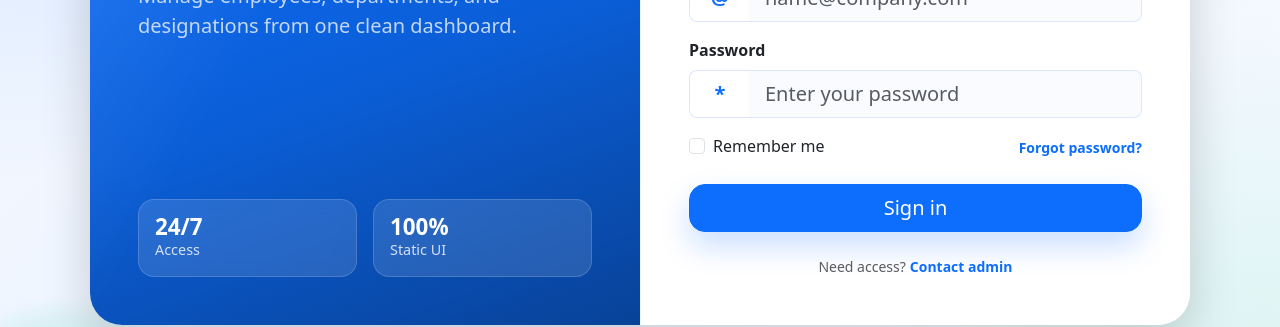
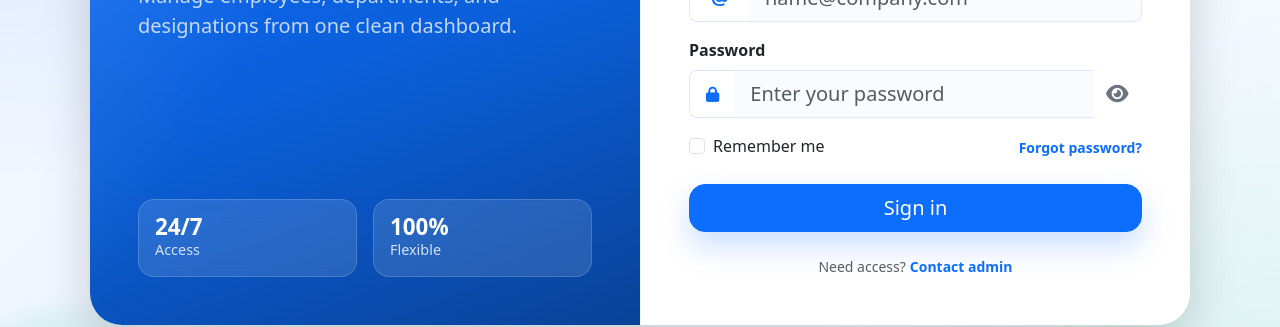
Before and after one commit to chandan9648/employee-management-app, an Angular app: page /login in a window 1280 px wide. Shown: the part 334-661 px from the top of the page. Built offline with nearby package versions, Linux system fonts and the light colour scheme.

Commit message:
feat: implement dashboard, designation management, and login pages with shared state service

```diff
--- a/src/app/pages/dashboard/dashboard.ts
+++ b/src/app/pages/dashboard/dashboard.ts
@@ -3,6 +3,7 @@ import { CommonModule } from '@angular/common';
 import { Router, RouterLink } from '@angular/router';
 import { EmployeeModel } from '../../models/Employee.model';
 import { Master } from '../../services/master';
+import { DesignationStateService } from '../../services/designation-state';
 
 @Component({
   selector: 'app-dashboard',
@@ -14,39 +15,34 @@ import { Master } from '../../services/master';
 export class Dashboard implements OnInit {
   private router = inject(Router);
   private masterService = inject(Master);
+  private designationState = inject(DesignationStateService);
 
   employees = signal<EmployeeModel[]>([]);
   departments = signal<any[]>([]);
-  designations = signal<any[]>([]);
   loggedUser = signal<EmployeeModel | null>(null);
+
+  // Live from shared service — updates instantly when Designation page changes anything
+  totalDesignations = this.designationState.count;
 
   totalEmployees = computed(() => this.employees().length);
   totalDepartments = computed(() => this.departments().length);
-  totalDesignations = computed(() => this.designations().length);
+
   recentEmployees = computed(() =>
     [...this.employees()]
       .sort((a, b) => new Date(b.createdDate).getTime() - new Date(a.createdDate).getTime())
       .slice(0, 5)
   );
 
-  // Chart bars: department employee count
-  deptChartData = computed(() => {
-    const emps = this.employees();
-    const depts = this.departments();
-    if (!depts.length) return [];
-
-    const max = Math.max(...depts.map(d => emps.filter(e => e.designationId === d.departmentId).length), 1);
-    return depts.slice(0, 6).map(d => {
-      const count = emps.filter(e => e.designationId === d.departmentId).length;
-      return { name: d.departmentName, count, pct: Math.max(8, Math.round((count / max) * 100)) };
-    });
-  });
-
   roleDistribution = computed(() => {
     const emps = this.employees();
+    if (!emps.length) return [];
     const roles: Record<string, number> = {};
     emps.forEach(e => { roles[e.role || 'Unknown'] = (roles[e.role || 'Unknown'] || 0) + 1; });
-    return Object.entries(roles).map(([role, count]) => ({ role, count, pct: Math.round((count / emps.length) * 100) }));
+    return Object.entries(roles).map(([role, count]) => ({
+      role,
+      count,
+      pct: Math.round((count / emps.length) * 100)
+    }));
   });
 
   ngOnInit() {
@@ -54,7 +50,7 @@ export class Dashboard implements OnInit {
     if (localData) this.loggedUser.set(JSON.parse(localData));
     this.loadEmployees();
     this.loadDepartments();
-    this.loadDesignations();
+    this.loadDesignationsFromApi();
   }
 
   private loadEmployees() {
@@ -74,21 +70,20 @@ export class Dashboard implements OnInit {
     });
   }
 
-  // Seed designations that mirror the Designation page's local data
-  private readonly seedDesignations = [
-    { designationId: 1, departmentId: 2, designationName: 'Senior Software Engineer' },
-    { designationId: 2, departmentId: 1, designationName: 'HR Specialist' },
-    { designationId: 3, departmentId: 4, designationName: 'Operations Coordinator' },
-  ];
-
-  private loadDesignations() {
+  /** Try to load designations from the API and sync into the shared state service. */
+  private loadDesignationsFromApi() {
     this.masterService.getAllDesignation().subscribe({
       next: (res: any) => {
         const data = Array.isArray(res) ? res : (res?.data ?? res?.result ?? res?.items ?? []);
-        // If API returns valid data use it; otherwise fall back to local seed
-        this.designations.set(Array.isArray(data) && data.length > 0 ? data : this.seedDesignations);
+        // Only override the shared state if the API actually returned records
+        if (Array.isArray(data) && data.length > 0) {
+          this.designationState.set(data);
+        }
+        // If API returns empty/nothing, keep the existing shared-state seed data intact
       },
-      error: () => this.designations.set(this.seedDesignations)
+      error: () => {
+        // Leave the shared service seed data untouched so the count stays correct
+      }
     });
   }
 
--- a/src/app/pages/login/login.css
+++ b/src/app/pages/login/login.css
@@ -127,6 +127,29 @@
 	color: #0d6efd;
 }
 
+.field-icon-fa {
+	font-size: 0.95rem;
+	color: #0d6efd;
+}
+
+.eye-toggle {
+	cursor: pointer;
+	color: #6b7280;
+	border: none !important;
+	background: transparent !important;
+	padding-inline: 0.85rem;
+	transition: color 0.18s ease;
+}
+
+.eye-toggle:hover {
+	color: #0d6efd;
+}
+
+.eye-toggle:focus {
+	outline: none;
+	box-shadow: none;
+}
+
 .login-button {
 	border-radius: 1rem;
 	box-shadow: 0 14px 30px rgba(13, 110, 253, 0.22);
--- a/src/app/pages/login/login.html
+++ b/src/app/pages/login/login.html
@@ -25,7 +25,7 @@
 					<div class="col-6">
 						<div class="stat-card p-3 rounded-4">
 							<div class="stat-value">100%</div>
-							<div class="stat-label">Static UI</div>
+							<div class="stat-label">Flexible</div>
 						</div>
 					</div>
 				</div>
@@ -51,15 +51,9 @@
 							<span class="input-group-text bg-transparent border-end-0">
 								<span class="field-icon">@</span>
 							</span>
-							<input
-								id="email"
-								type="email"
-								[(ngModel)]="loginObj.email"
-								name="email"
-								class="form-control border-start-0"
-								placeholder="name@company.com"
-								autocomplete="email"
-							/>
+							<input id="email" type="email" [(ngModel)]="loginObj.email" name="email"
+								class="form-control border-start-0" placeholder="name@company.com"
+								autocomplete="email" />
 						</div>
 					</div>
 
@@ -67,17 +61,20 @@
 					<label for="password" class="form-label fw-semibold">Password</label>
 					<div class="input-group input-group-lg animated-field">
 						<span class="input-group-text bg-transparent border-end-0">
-								<span class="field-icon">*</span>
+							<i class="fa-solid fa-lock field-icon-fa"></i>
 						</span>
-							<input
-								id="password"
-								type="password"
-								[(ngModel)]="loginObj.contactNo"
-								name="contactNo"
-								class="form-control border-start-0"
+						<input id="password" [type]="showPassword() ? 'text' : 'password'"
+							[(ngModel)]="loginObj.contactNo" name="contactNo"
+							class="form-control border-start-0 border-end-0"
 							placeholder="Enter your password"
-								autocomplete="current-password"
-							/>
+							autocomplete="current-password" />
+						<button type="button"
+							class="input-group-text bg-transparent border-start-0 eye-toggle"
+							(click)="togglePassword()"
+							[title]="showPassword() ? 'Hide password' : 'Show password'"
+							id="toggle-password-btn">
+							<i class="fa-solid" [class.fa-eye]="!showPassword()" [class.fa-eye-slash]="showPassword()"></i>
+						</button>
 					</div>
 				</div>
 
--- a/src/app/pages/login/login.ts
+++ b/src/app/pages/login/login.ts
@@ -1,5 +1,5 @@
 import { HttpClient } from '@angular/common/http';
-import { Component, inject } from '@angular/core';
+import { Component, inject, signal } from '@angular/core';
 import { FormsModule } from '@angular/forms';
 import { Router } from '@angular/router';
 
@@ -15,6 +15,12 @@ export class Login {
     email: '',
     contactNo: '',
   };
+
+  showPassword = signal(false);
+
+  togglePassword() {
+    this.showPassword.update(v => !v);
+  }
 
   http = inject(HttpClient);
   router = inject(Router);
--- /dev/null
+++ b/src/app/services/designation-state.ts
@@ -0,0 +1,44 @@
+import { Injectable, signal, computed } from '@angular/core';
+
+export interface DesignationRecord {
+  designationId: number;
+  departmentId: number;
+  designationName: string;
+}
+
+/** Shared singleton that holds the designation list so Dashboard and Designation page stay in sync. */
+@Injectable({ providedIn: 'root' })
+export class DesignationStateService {
+
+  private readonly _designations = signal<DesignationRecord[]>([
+    { designationId: 1, departmentId: 2, designationName: 'Senior Software Engineer' },
+    { designationId: 2, departmentId: 1, designationName: 'HR Specialist' },
+    { designationId: 3, departmentId: 4, designationName: 'Operations Coordinator' },
+  ]);
+
+  /** Read-only view of the list. */
+  readonly designations = this._designations.asReadonly();
+
+  /** Reactive total count. */
+  readonly count = computed(() => this._designations().length);
+
+  /** Replace the entire list (e.g. after API load). */
+  set(list: DesignationRecord[]) {
+    this._designations.set(list);
+  }
+
+  add(item: DesignationRecord) {
+    const nextId = this._designations().reduce((max, d) => Math.max(max, d.designationId), 0) + 1;
+    this._designations.update(items => [...items, { ...item, designationId: nextId }]);
+  }
+
+  update(updated: DesignationRecord) {
+    this._designations.update(items =>
+      items.map(d => d.designationId === updated.designationId ? updated : d)
+    );
+  }
+
+  delete(designationId: number) {
+    this._designations.update(items => items.filter(d => d.designationId !== designationId));
+  }
+}
```
Also changed, not shown: src/app/pages/designation/designation.ts (+20 -47 lines). Lines whose indentation alone changed are shown as unchanged.
